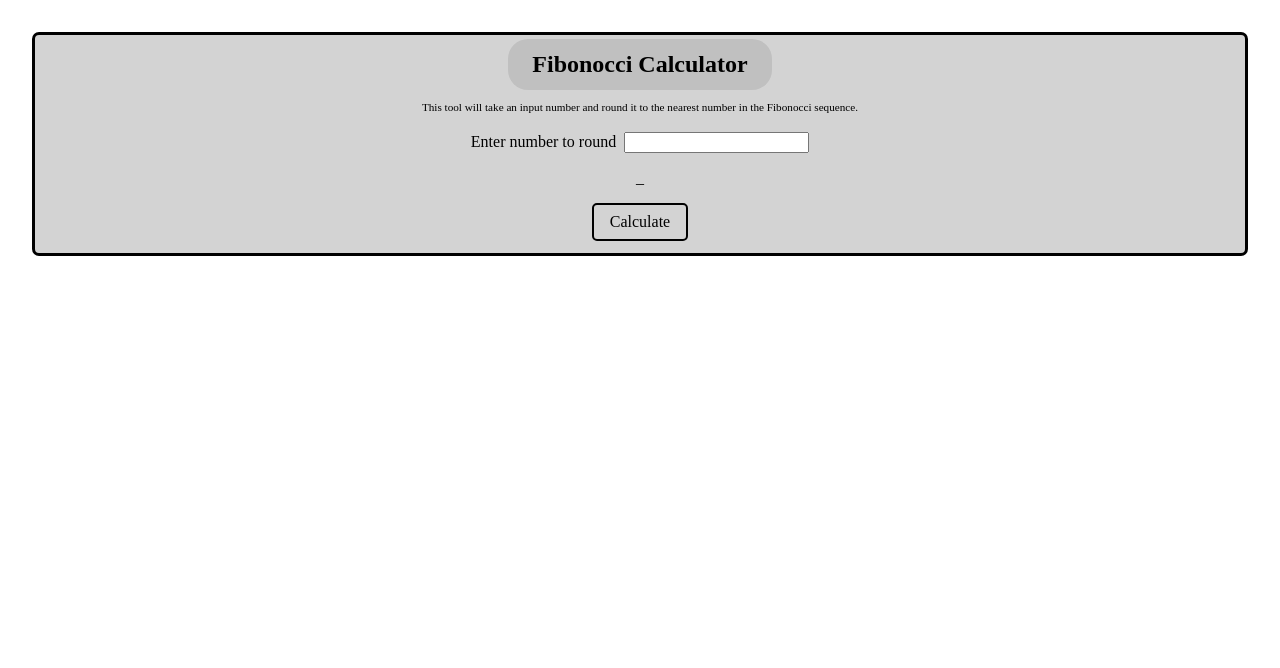
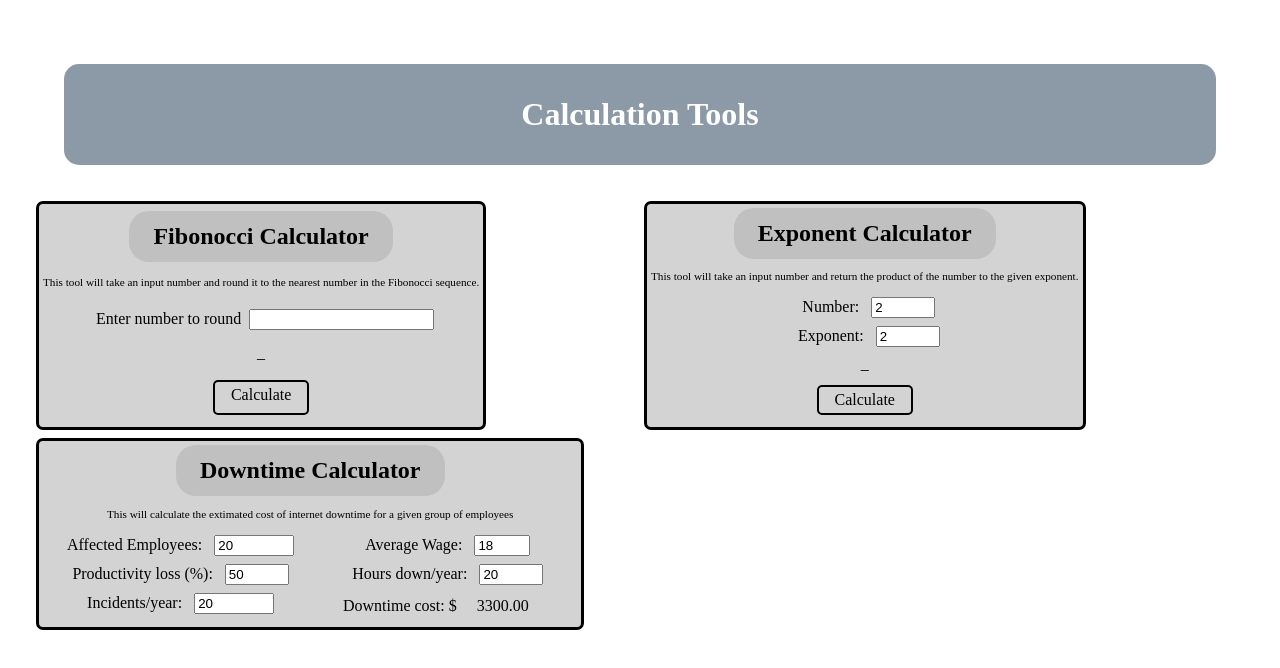
Before and after one commit to BrianLeber/Fibonocci-Calculator, a plain HTML site: page index.html in a window 1280 px wide. Drawn offline with Linux system fonts and the light colour scheme.

Commit message:
Added exponent and downtime calculators

```diff
--- a/index.html
+++ b/index.html
@@ -4,29 +4,150 @@
     <meta charset="UTF-8" />
     <meta name="viewport" content="width=device-width, initial-scale=1.0" />
     <link rel="stylesheet" href="main.css" />
-    <title>Fibonocci Index</title>
+    <title>Calculation tools</title>
   </head>
   <body>
+    <h1 id="pageHeader">Calculation Tools</h1>
+    <section class="toolArea">
     <section id="fibonocciCalc" class="toolSection">
       <h2>Fibonocci Calculator</h2>
       <p>
-        This tool will take an input number and round it to the nearest number
-        in the Fibonocci sequence.
+        This tool will take an input number and round it <span>to the nearest number
+        in the Fibonocci sequence.</span>
       </p>
       <div>
-        <label for="valueInput">Enter number to round</label
+        <label for="fib_valueInput">Enter number to round</label
         ><input
           type="number"
-          name="valueInput"
+          name="fib_valueInput"
           id="fibInput"
-          maxlength="6"
           size="5"
         />
       </div>
       <div id="fibResult">_</div>
-      <div class="" id="fibCalculate">Calculate</div>
+      <div class="calcButton" id="fibCalculate">Calculate</div>
     </section>
 
+    <section id="exponentCalc" class="toolSection">
+      <h2>Exponent Calculator</h2>
+      <p>
+        This tool will take an input number and return the <span>product of the number to the given exponent.</span>
+      </p>
+      <div>
+      <label for="exponent__toSquare">Number: </label>
+      <input
+        type="number"
+        id="exponentCalc__toSquare"
+        name="exponent__ToSquare"
+        required
+        min="1"
+        max="100"
+        size="5"
+        value="2"
+      />
+    </div>
+      <div>
+        <label for="factorBy">Exponent: </label>
+        <input
+          type="number"
+          id="exponent__factorBy"
+          name="factorBy"
+          required
+          min="1"
+          max="100"
+          size="3"
+          value="2"
+        />
+      </div>
+      <div id="exponentResult">_</div>
+      <div class="calcButton" id="exponentCalculate">Calculate</div>
+</section>
+
+<section id="downtimeCalc" class="toolSection">
+
+  <h2 id="downtime__header">Downtime Calculator</h2>
+  <p>
+    This will calculate the extimated cost of internet downtime <span>for a given group of employees</span>
+  </p>
+<section id="downtimeFactors">
+  <div id="downtime__employee">
+    <label for="emp">Affected Employees: </label>
+    <input
+      type="number"
+      id="emp"
+      name="emp"
+      required
+      min="1"
+      max="10000"
+      size="5"
+      value="20"
+      onchange="updateDowntimeCost()"
+    />
+  </div>
+  <div id="downtime__hourly">
+    <label for="hourly">Average Wage: </label>
+    <input
+      type="number"
+      id="hourlyWage"
+      name="hourlyWage"
+      required
+      min="1"
+      max="50"
+      size="5"
+      value="18"
+      onchange="updateDowntimeCost()"
+    />
+  </div>
+  <div id="downtime__productivity">
+  <label for="productivity">Productivity loss (%): </label>
+    <input
+      type="number"
+      id="productivityPercentage"
+      name="productivityPercentage"
+      required
+      min="1"
+      max="100"
+      size="5"
+      value="50"
+      onchange="updateDowntimeCost()"
+    />
+  </div>
+  <div id="downtime__down">
+    <label for="down">Hours down/year: </label>
+    <input
+      type="number"
+      id="hoursDown"
+      name="hoursDown"
+      required
+      min="1"
+      max="500"
+      size="5"
+      value="20"
+      onchange="updateDowntimeCost()"
+    />
+  </div>
+  <div id="downtime__incident">
+    <label for="incident">Incidents/year: </label>
+    <input
+      type="number"
+      id="incidentCount"
+      name="incidentCount"
+      required
+      min="1"
+      max="10000"
+      size="5"
+      value="20"
+      onchange="updateDowntimeCost()"
+    />
+  </div>
+  <div id="downtime__downtimeResult">Downtime cost: $
+    <div id="downtime__dtResult"></div>
+
+  </div>
+</section>
+</section>
+
+</section>
     <script src="main.js"></script>
   </body>
 </html>
--- a/main.css
+++ b/main.css
@@ -1,17 +1,32 @@
+
+
 body,
 html {
   font-family: "montserrat";
   margin: 0;
   padding: 1em;
 }
-#fibonocciCalc {
+h1{
+  font-size: 2em;
+  text-align: center;
+  color: white;
+  background-color: rgba(112, 128, 144,.80);
+  border-radius: 15px;
+  padding: 1em;
+  margin: 1em;
+}
+.toolArea{
+  display: grid;
+
+}
+.toolSection{
   background: lightgray;
   border: black solid 3px;
   border-radius: 7px;
   padding: 4px;
-  display: grid;
-  grid-template-columns: auto;
-  grid-template-rows: auto auto auto auto;
+  margin: 4px;
+  width: fit-content;
+  display: grid
 }
 
 h2 {
@@ -22,27 +37,53 @@ h2 {
   border-radius: 20px;
   text-align: center;
 }
+
 p {
   display: inline-block;
   text-align: center;
   font-size: 0.7em;
+
+}
+p span {
+  display: inline-block;
 }
 label {
-  margin-right: 0.5em;
+  margin: 0.5em;
+
 }
+
 div {
   display: inline-block;
   text-align: center;
-  padding: 0.5em 1em;
+  padding: 0.25em 1em;
 }
 
-#fibCalculate {
+.calcButton {
   display: inline-block;
   margin: 0.5em auto;
   border: 2px solid #000;
   border-radius: 5px;
   cursor: pointer;
 }
-#fibCalculate:hover {
+
+.calcButton:hover {
   background-color: silver;
 }
+
+#downtimeCalc section{
+  display: grid;
+
+}
+
+@media (min-width: 600px){
+  .toolArea{
+    grid-template-columns: 1fr 1fr;
+    grid-template-rows: auto auto auto;
+
+  }
+  #downtimeCalc section{
+    display: grid;
+    grid-template-columns: 1fr 1fr;
+    grid-template-rows: auto auto auto auto auto;
+  }
+}
--- a/main.js
+++ b/main.js
@@ -3,8 +3,8 @@
 
 // Set Variables ____________________________________________
 
-let fibonocci = [0, 1]; // Set the first two numbers in the fibonocci sequence (all others can be deduced from there)
-let i = 2; // set i to the value of the next fibonocci number to index: position 2
+var fibonocci = [0, 1]; // Set the first two numbers in the fibonocci sequence (all others can be deduced from there)
+var i = fibonocci.length; // set i to the value of the next fibonocci number to index: position 2
 // let x = 1; // Set a number to round to the fibonocci sequence
 
 var fibResult = document.querySelector("#fibResult");
@@ -24,7 +24,7 @@ fibCalc.addEventListener("click", function() {
 
 // declare functions _______________________________________
 
-// Add numerical punctuation to numbers
+// Add thousands separaters to numbers
 function thousands_separators(num) {
   var num_parts = num.toString().split(".");
   num_parts[0] = num_parts[0].replace(/\B(?=(\d{3})+(?!\d))/g, ",");
@@ -70,3 +70,61 @@ function calculateFibIndex() {
     fibResult.innerHTML = y;
   }
 }
+
+
+// Exponent Calc
+var exponentCalcButton = document.querySelector("#exponentCalculate");
+var exponentBase = document.querySelector("#exponentCalc__toSquare");
+var exponentExponent = document.querySelector("#exponent__factorBy");
+var exponentResult = document.querySelector("#exponentResult");
+
+exponentCalcButton.addEventListener("click", exponentCalcResult);
+
+function exponentCalcResult() {
+  let number = exponentBase.value;
+  let factor = exponentExponent.value;
+  let result = toTheNth(number,factor);
+  exponentResult.innerHTML = result;
+  // alert(result);
+}
+
+function toTheNth(number, factor) {
+  let increase;
+  if (factor == 0){
+    increase = 1
+    }else{
+    increase = number;
+    let n = 1;
+    while (n < factor) {
+      increase = increase * number;
+      n++;
+    }
+  }
+  return increase;
+}
+
+// Downtime Calculation
+// fuction 1: multiply number of employees by average wage times by number of incidents, then divide by 12 (for 5 minute calculations)
+// e.g. incidentCost = (emp * hourlyWage * incidentCount) / 12
+//
+// function 2: multiply number of employees by average wage times percentage of work still able to complete. Subtract the total number of outages times the number of employees times wecentage of work unable to do.
+// e.g. ongoingCost = (emp * hourlyWage) * (hoursDown - (incidentCount * productivityPercentage / 12))
+// Return sum of the results of both functions
+
+function calculateDowntimeCost(emp, hourlyWage, productivityPercentage, hoursDown, incidentCount){
+  let percentage = productivityPercentage /100;
+  let hourlyCost = emp * hourlyWage * percentage;
+  let incidentCost = hourlyCost * incidentCount / 12;
+  let totalHourCost = hourlyCost * hoursDown * incidentCount * percentage / 12;
+  let result = incidentCost + totalHourCost;
+  return result;
+}
+function updateDowntimeCost(){
+  let emp = document.getElementById("emp").value;
+let hourlyWage = document.getElementById("hourlyWage").value;
+let productivityPercentage = document.getElementById("productivityPercentage").value;
+let hoursDown = document.getElementById("hoursDown").value;
+let incidentCount = document.getElementById("incidentCount").value;
+document.getElementById("downtime__dtResult").innerHTML = calculateDowntimeCost(emp, hourlyWage, productivityPercentage, hoursDown, incidentCount).toFixed(2);
+}
+updateDowntimeCost();
```
